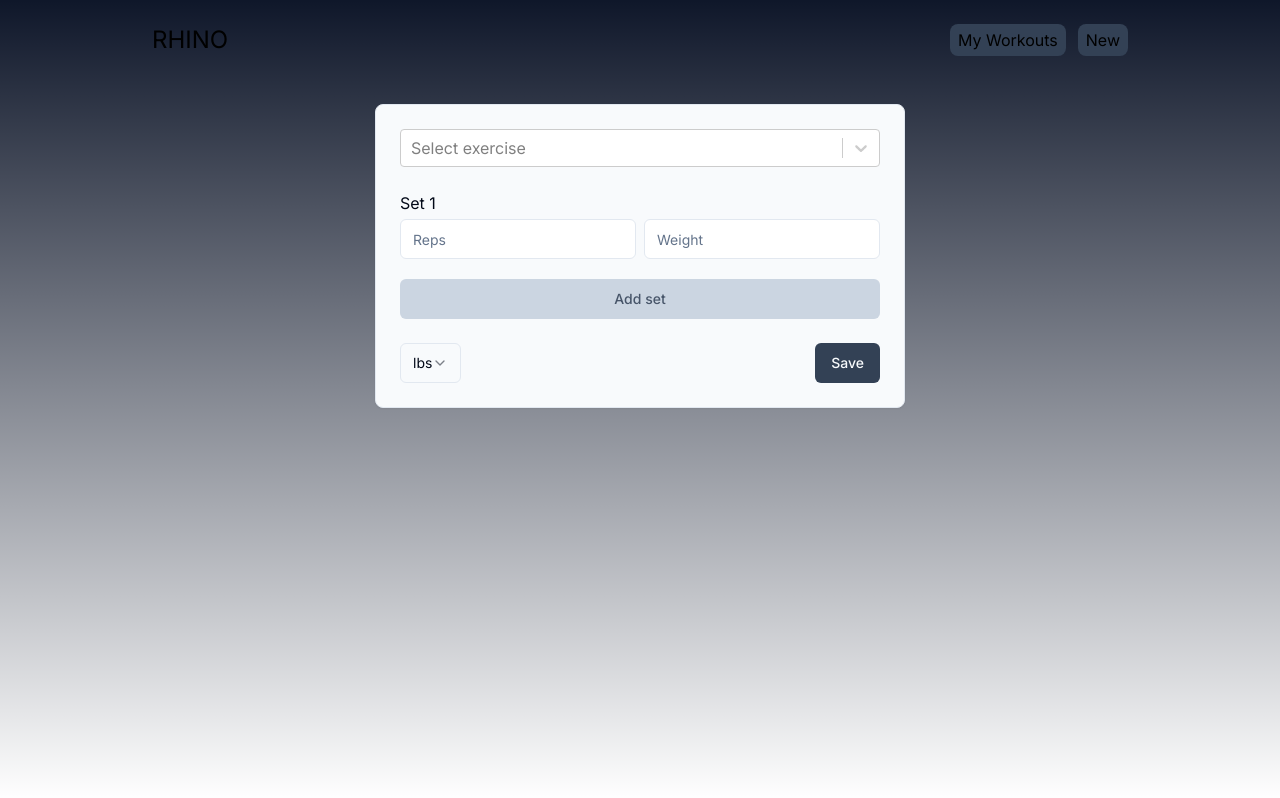
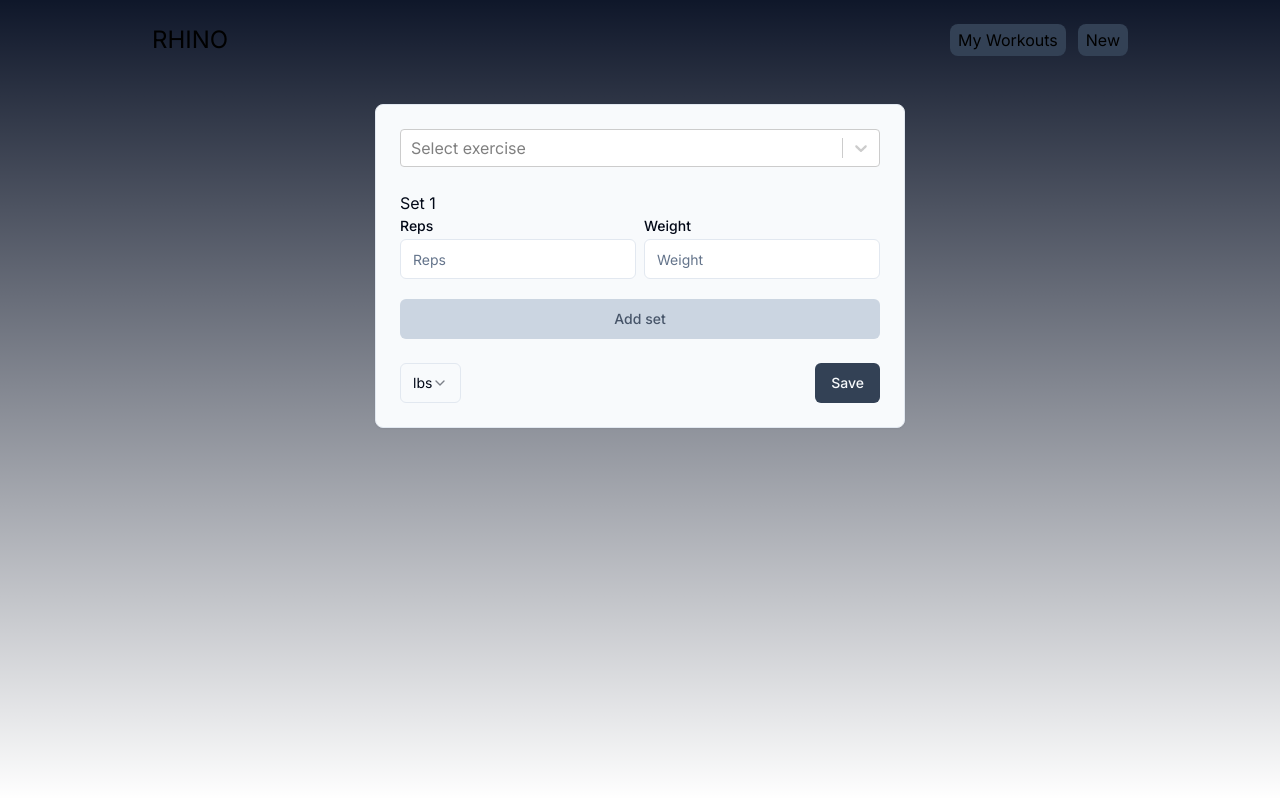
Before and after one commit to dan-ville/rhino, a Next.js app: page / in a window 1280 px wide. Built offline with nearby package versions, Linux system fonts and the light colour scheme.

Commit message:
add label to inputs

```diff
--- a/package.json
+++ b/package.json
@@ -9,6 +9,7 @@
     "lint": "next lint"
   },
   "dependencies": {
+    "@radix-ui/react-label": "^2.0.2",
     "@radix-ui/react-select": "^1.2.2",
     "@radix-ui/react-slot": "^1.0.2",
     "@types/node": "20.3.2",
--- a/src/components/ui/SetBuilderCard.tsx
+++ b/src/components/ui/SetBuilderCard.tsx
@@ -12,10 +12,15 @@
   SelectTrigger,
   SelectValue,
 } from "./select"
+import { Label } from "./label"
 
 type SetBuilderCardProps = {
   saveExerciseToWorkout: (exercise: Exercise) => void
 }
+
+const FormItem = ({ children }: { children: React.ReactNode }) => (
+  <div className="grid w-full max-w-sm items-center gap-1.5">{children}</div>
+)
 
 export function SetBuilderCard({ saveExerciseToWorkout }: SetBuilderCardProps) {
   const id = uuidv4()
@@ -45,10 +50,7 @@
       <Card className="bg-slate-50">
         <CardHeader>
           <div className="w-full">
-            <ExerciseLookup
-              name="exercise"
-              control={control}
-            />
+            <ExerciseLookup name="exercise" control={control} />
           </div>
         </CardHeader>
         <CardContent>
@@ -58,18 +60,26 @@
                 <div key={field.id} className="grid gap-1 ">
                   <label>Set {index + 1}</label>
                   <div className="grid gap-2 grid-cols-2">
+                    <FormItem>
+                      <Label htmlFor={`sets.${index}.reps`}>Reps</Label>
                       <Input
                         placeholder="Reps"
                         {...register(`sets.${index}.reps`, {
                           valueAsNumber: true,
                         })}
+                        required
                       />
+                    </FormItem>
+                    <FormItem>
+                      <Label htmlFor={`sets.${index}.weight`}>Weight</Label>
                       <Input
                         placeholder="Weight"
                         {...register(`sets.${index}.weight`, {
                           valueAsNumber: true,
                         })}
+                        required
                       />
+                    </FormItem>
                   </div>
                 </div>
               )
--- /dev/null
+++ b/src/components/ui/label.tsx
@@ -0,0 +1,26 @@
+"use client"
+
+import * as React from "react"
+import * as LabelPrimitive from "@radix-ui/react-label"
+import { cva, type VariantProps } from "class-variance-authority"
+
+import { cn } from "@/lib/utils"
+
+const labelVariants = cva(
+  "text-sm font-medium leading-none peer-disabled:cursor-not-allowed peer-disabled:opacity-70"
+)
+
+const Label = React.forwardRef<
+  React.ElementRef<typeof LabelPrimitive.Root>,
+  React.ComponentPropsWithoutRef<typeof LabelPrimitive.Root> &
+    VariantProps<typeof labelVariants>
+>(({ className, ...props }, ref) => (
+  <LabelPrimitive.Root
+    ref={ref}
+    className={cn(labelVariants(), className)}
+    {...props}
+  />
+))
+Label.displayName = LabelPrimitive.Root.displayName
+
+export { Label }
```
Also changed, not shown: 1 other file (tests, documents, lock files or other folders). Lines whose indentation alone changed are shown as unchanged.
